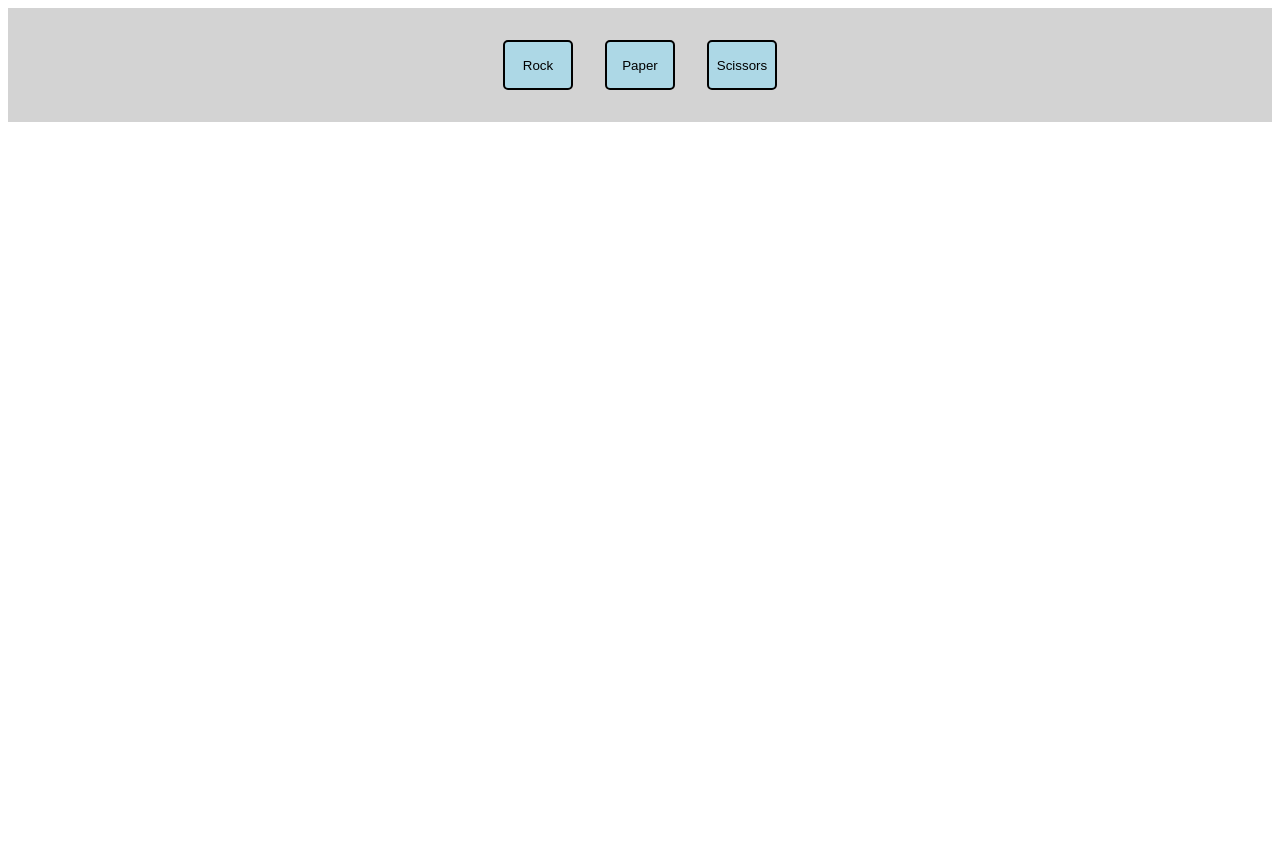
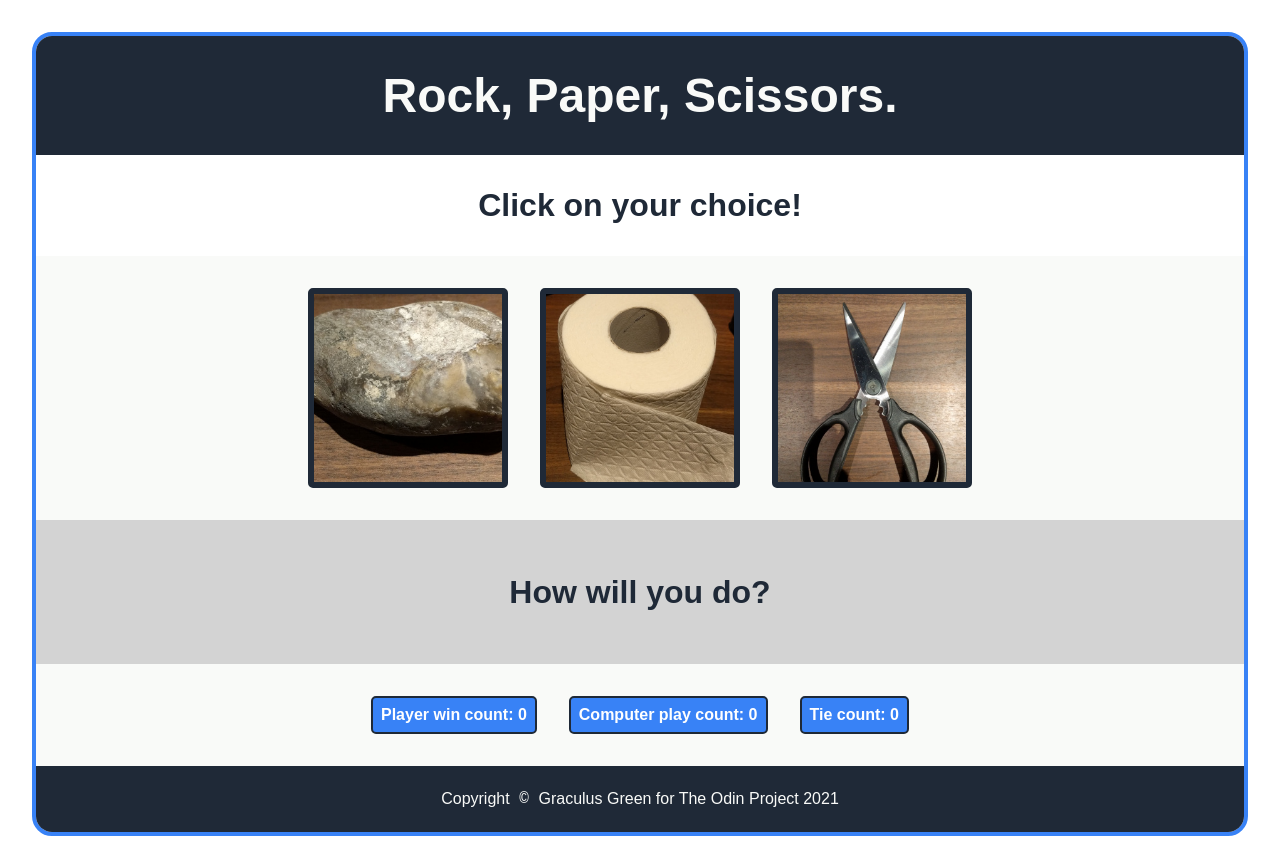
Before and after one commit to Graculus-Green/rock-paper-scissors, a plain HTML site: page index.html in a window 1280 px wide. Before the commit the page ends 800 px from the top, so only its background shows below. Drawn offline with Linux system fonts and the light colour scheme.

Commit message:
Making everything look nicer

```diff
--- a/index.html
+++ b/index.html
@@ -7,10 +7,25 @@
     <link rel="stylesheet" href="style.css">
 </head>
 <body>
+    <div class="header">
+        <h1>Rock, Paper, Scissors.</h1>
+    </div>
+    <div class="btntitle">Click on your choice!</div>
     <div class="btn-container">
-        <button class= "btn" id="rock">Rock</button>
-        <button class="btn" id="paper">Paper</button>
-        <button class="btn" id="scissors">Scissors</button>
+        <button class= "btn" id="rock"></button>
+        <button class="btn" id="paper"></button>
+        <button class="btn" id="scissors"></button>
+    </div>
+    <div class="results-container">
+        <h1 id = "results" class="results">How will you do?</h1>
+    </div>
+    <div class="counter-container">
+        <div class="counter" id="counter-player">Player win count: 0</div>
+        <div class="counter" id="counter-comp">Computer play count: 0</div>
+        <div class="counter" id="counter-tie">Tie count: 0</div>
+    </div>
+    <div class="footer">
+        Copyright<pre><span> &copy </span></pre>Graculus Green for The Odin Project 2021
     </div>
 </body>
 </html>
--- a/rock-paper-scissors.js
+++ b/rock-paper-scissors.js
@@ -1,7 +1,14 @@
 
 let playerWinRound = 0;
 let computerWinRound = 0;
+let tieRound = 0;
 
+function updateResults() {
+    document.getElementById("counter-player").innerHTML = `Player win count: ${playerWinRound}.`;
+    document.getElementById("counter-comp").innerHTML = `Computer win count: ${computerWinRound}.`;
+    document.getElementById("counter-tie").innerHTML = `Tie count: ${tieRound}.`;
+
+};
 function computerPlay(){
     let choice = Math.floor(Math.random()*3);
     const choices = ['rock', 'paper', 'scissors'];
@@ -11,6 +18,7 @@ function computerPlay(){
 function playRound(computerSelection, playerSelection){
 
     if (computerSelection === playerSelection){
+        tieRound ++;
         return "It's a tie!";
     }
     else if (playerSelection == 'rock') {
@@ -45,6 +53,8 @@ function playRound(computerSelection, playerSelection){
 
         }
     }
+    updateResults();
+    console.log(playerWinRound, computerWinRound, tieRound);
 };
 
 
@@ -52,20 +62,16 @@ function game(){
 
 
     while (playerWinRound < 5 || computerWinRound <5) {
-        computerSelection = computerPlay();
-        // Need to add a check for valid input
-        playerSelection = window.prompt('Rock, paper or scissors?').toLowerCase();
-        console.log(playRound(computerSelection, playerSelection));
-        round++;
+        playerPlay();
     };
-    if (playerWinRound === computerWinRound){
-        console.log("It's a tie out of the 5 rounds!");
+    if (playerWinRound === 5){
+        console.log("Player wins overall!");
     }
-    else if (playerWinRound > computerWinRound){
-        console.log(`You win with ${playerWinRound} out of 5 rounds.`);
+    else if (computerWinRound === 5){
+        console.log("Computer wins overall!");
     }
     else {
-        console.log(`Computer wins with ${computerWinRound} out of 5 rounds.`);
+        console.log("There's still all to play for!");
     };
 };
 
@@ -85,7 +91,8 @@ function playerPlay () {
 
             playerSelection = button.id.toString();
             computerSelection = computerPlay();
-            console.log(playRound(computerSelection, playerSelection));
+            document.getElementById("results").innerHTML = playRound(computerSelection, playerSelection);
+            updateResults();
         });
     });
 };
--- a/style.css
+++ b/style.css
@@ -1,25 +1,111 @@
-.body {
+body {
     display: flex;
+    flex-direction: column;
+    justify-content: center;
+    font-family: Arial, sans-serif;
+    flex-wrap: wrap;
+    margin: 32px;
+    border-radius: 20px;
+    border: 4px solid #3882f6;
+}
+
+.header, .footer {
+    display: flex;
+    flex-direction: column;
+    font-family: Arial, sans-serif;
+    align-items: center;
+    background-color: #1F2937;
+    color: #F9FAF8;
+    font-size: 24px;
+    justify-content: center;
+    padding: 0 64px;
+
+    flex-wrap: wrap;
+}
+.header {
+    border-top-left-radius: 16px;
+    border-top-right-radius: 16px;
+}
+.footer {
     flex-direction: row;
     justify-content: center;
+    align-items: center;
+    font-size: 16px;
+    padding: 8px;
+    border-bottom-left-radius: 16px ;
+    border-bottom-right-radius: 16px;
 }
 
-.btn-container {
+.results-container {
+    display:flex;
+    justify-content: center;
+    align-items: center;
+    padding: 32px;
+    background-color:#D3D3D3;
+    color: #1F2937;
+    font-family: Arial, sans-serif;
+
+}
+
+.btn-container, .counter-container {
     display: flex;
     flex-direction: row;
     gap: 32px;
     justify-content: center;
     align-items: center;
     padding: 32px;
-    background-color: #D3D3D3;
+    background-color:#F9FAF8;
 }
+
+.counter {
+    display: flex;
+    flex-wrap: wrap;
+    font-family: Arial, sans-serif;
+    font-weight: 600;
+    border: 2px solid #1F2937;
+    background-color: #3882f6;
+    color:white;
+    border-radius: 5px;
+    padding: 8px;
+}
+
+.btntitle {
+    display:flex;
+    flex-wrap: wrap;
+    font-size: 32px;
+    font-weight: 900;
+    color: #1F2937;
+    justify-content: center;
+    margin:32px;
+}
+
 .btn {
-    width: 70px;
-    height: 50px;
-    border: 2px solid black;
-    background-color: #ADD8E6;
+    display: flex;
+    width: 200px;
+    height: 200px;
+    border: 6px solid #1F2937;
+    color:white;
     border-radius: 5px;
     transition: all 0.08s ease;
+    font-family: Arial, sans-serif;
+    font-weight: 800;
+}
+#rock {
+    display: flex;
+    background-image: url("img/rock.jpg");
+    background-size: cover;
+}
+
+#paper {
+    display: flex;
+    background-image: url("img/paper.jpg");
+    background-size: cover;
+}
+
+#scissors {
+    display: flex;
+    background-image: url("img/scissors.jpg");
+    background-size: cover;
 }
 
 .playing {
```
Also changed, not shown: img/paper.jpg (added), img/rock.jpg (added), img/scissors.jpg (added).
